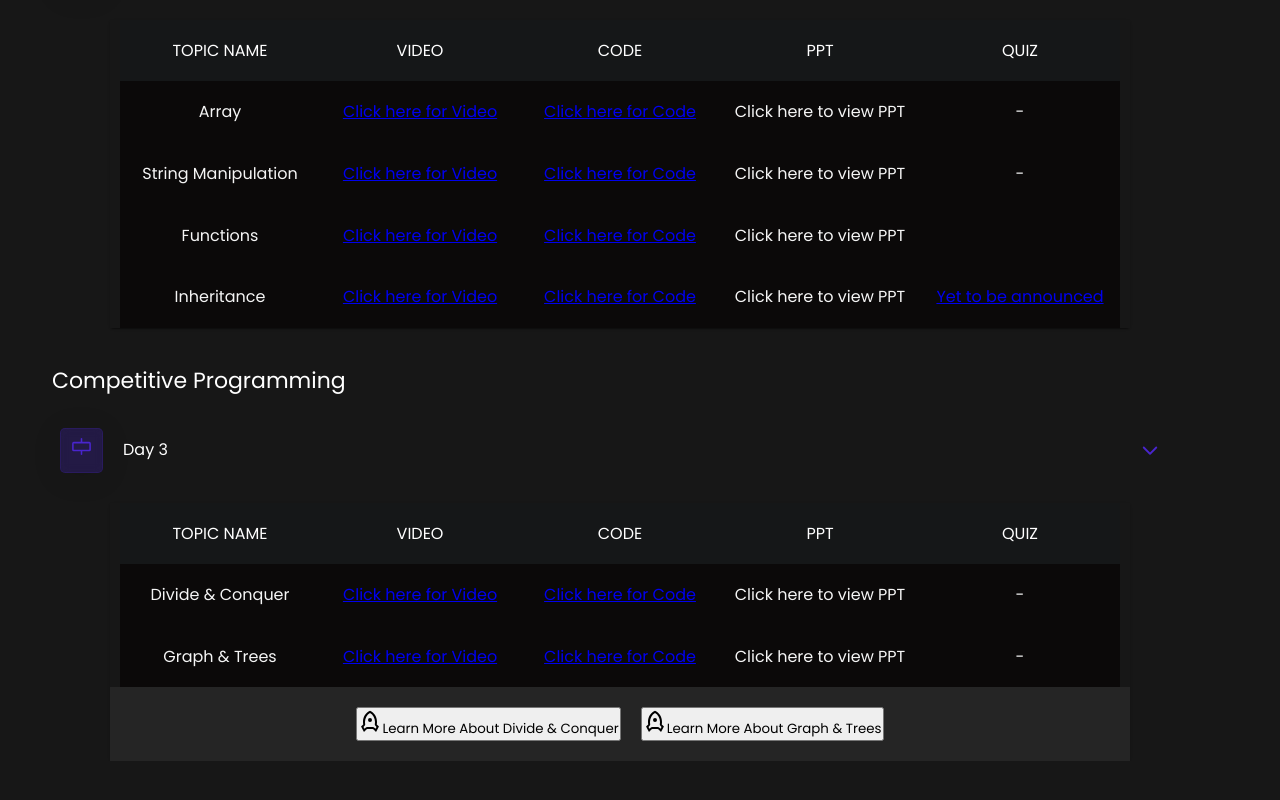
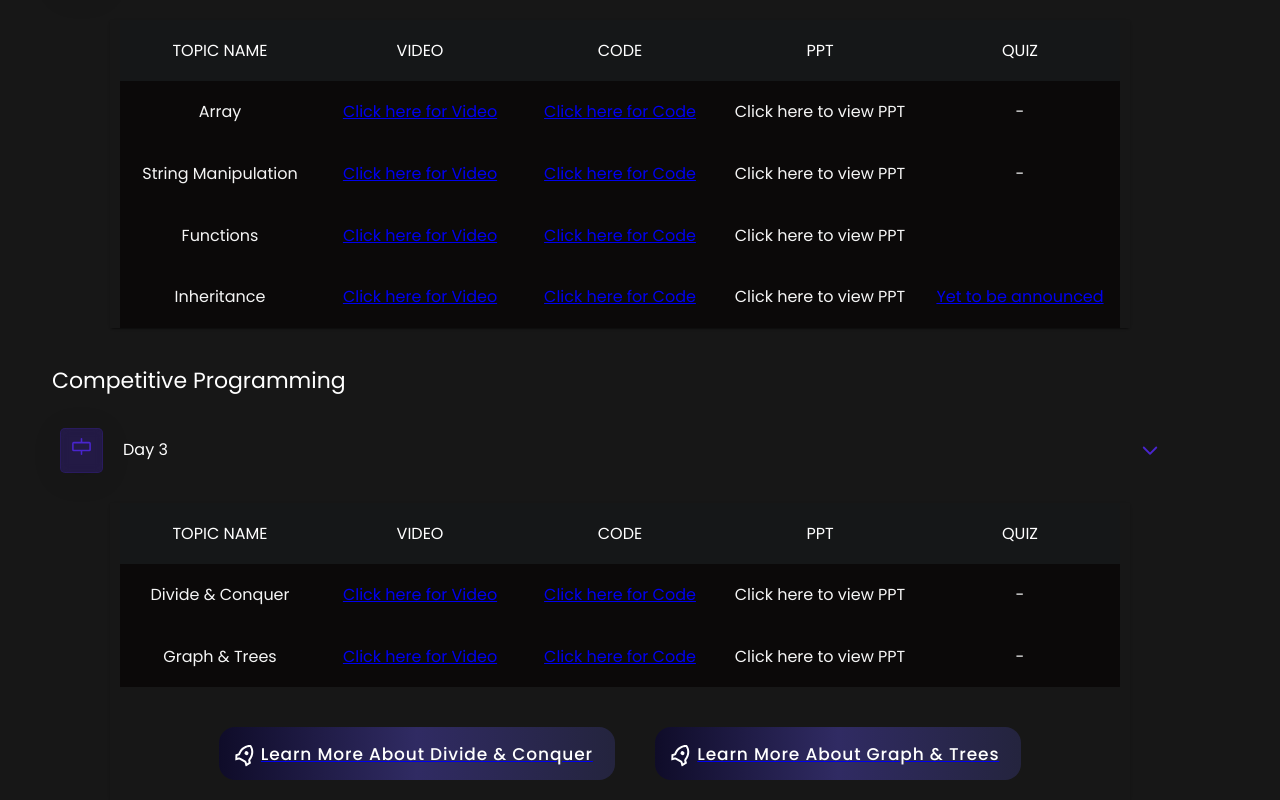
Before and after one commit to vitccacm/techjam, a React (Create React App) app: page /content in a window 1280 px wide. Shown: the part 1461-2261 px from the top of the page. Before the commit the page ends 2222 px from the top, so only its background shows below. Built offline with nearby package versions, Linux system fonts and the light colour scheme; the HTML template or start-up script is replaced by a standard one.

Commit message:
loginupdate

```diff
--- a/src/content.js
+++ b/src/content.js
@@ -122,17 +122,17 @@ const Content=()=>{
 
 
                   <Table3/>
-                  <div style={{display:'flex',flexDirection:'row',gap:'20px',justifyContent:'center',alignItems:'center',padding:'20px',backgroundColor:'#252525'}}>
+                  <div style={{display:'flex',flexDirection:'row',gap:'40px',justifyContent:'center',alignItems:'center',padding:'20px',backgroundColor:'#171717',paddingTop:'40px'}}>
 
                   <a href="https://vitchennai.acm.org/divide-and-conquer.html" target="_blank">
-                  <button>
+                  <button className="sbutton">
                   <svg xmlns="http://www.w3.org/2000/svg" viewBox="0 0 24 24" width="24" height="24"><path fill="none" d="M0 0h24v24H0z"></path><path fill="currentColor" d="M5 13c0-5.088 2.903-9.436 7-11.182C16.097 3.564 19 7.912 19 13c0 .823-.076 1.626-.22 2.403l1.94 1.832a.5.5 0 0 1 .095.603l-2.495 4.575a.5.5 0 0 1-.793.114l-2.234-2.234a1 1 0 0 0-.707-.293H9.414a1 1 0 0 0-.707.293l-2.234 2.234a.5.5 0 0 1-.793-.114l-2.495-4.575a.5.5 0 0 1 .095-.603l1.94-1.832C5.077 14.626 5 13.823 5 13zm1.476 6.696l.817-.817A3 3 0 0 1 9.414 18h5.172a3 3 0 0 1 2.121.879l.817.817.982-1.8-1.1-1.04a2 2 0 0 1-.593-1.82c.124-.664.187-1.345.187-2.036 0-3.87-1.995-7.3-5-8.96C8.995 5.7 7 9.13 7 13c0 .691.063 1.372.187 2.037a2 2 0 0 1-.593 1.82l-1.1 1.039.982 1.8zM12 13a2 2 0 1 1 0-4 2 2 0 0 1 0 4z"></path></svg>
                 <span>Learn More About Divide & Conquer</span>
                  </button>
                  </a>
 
                  <a href="https://vitchennai.acm.org/graphs-and-trees.html" target="_blank">
-                 <button>
+                 <button className="sbutton">
                   <svg xmlns="http://www.w3.org/2000/svg" viewBox="0 0 24 24" width="24" height="24"><path fill="none" d="M0 0h24v24H0z"></path><path fill="currentColor" d="M5 13c0-5.088 2.903-9.436 7-11.182C16.097 3.564 19 7.912 19 13c0 .823-.076 1.626-.22 2.403l1.94 1.832a.5.5 0 0 1 .095.603l-2.495 4.575a.5.5 0 0 1-.793.114l-2.234-2.234a1 1 0 0 0-.707-.293H9.414a1 1 0 0 0-.707.293l-2.234 2.234a.5.5 0 0 1-.793-.114l-2.495-4.575a.5.5 0 0 1 .095-.603l1.94-1.832C5.077 14.626 5 13.823 5 13zm1.476 6.696l.817-.817A3 3 0 0 1 9.414 18h5.172a3 3 0 0 1 2.121.879l.817.817.982-1.8-1.1-1.04a2 2 0 0 1-.593-1.82c.124-.664.187-1.345.187-2.036 0-3.87-1.995-7.3-5-8.96C8.995 5.7 7 9.13 7 13c0 .691.063 1.372.187 2.037a2 2 0 0 1-.593 1.82l-1.1 1.039.982 1.8zM12 13a2 2 0 1 1 0-4 2 2 0 0 1 0 4z"></path></svg>
                 <span>Learn More About Graph & Trees</span>
                  </button>
--- a/src/loginMockApi.js
+++ b/src/loginMockApi.js
@@ -74,7 +74,17 @@ const users = [
   { id:   69  , username: 'lakshmana.mahanand2021@vitstudent.ac.in', password: '6302604785' },
   { id:   70 , username: 'pjjoseph510@gmail.com', password: '9495107111' },
   { id:   71  , username: 'pjjoseph510@gmail.com', password: '7823921117' },
-
+  { id:   72  , username: 'shubhi.tiwari2021@vitstudent.ac.in', password: '9407276994' },
+  { id:   73  , username: 'sheshaadhri14@gmail.com', password: '7305640679' },
+  { id:   74  , username: 'shrraddhas.mishra2021@vitstudent.ac.in', password: '8377091420' },
+  { id:   75  , username: 'garv.gupta2023@vitstudent.ac.in', password: '8586969110' },
+  { id:   76  , username: 'sreelakshmimenon.k2023@vitstudent.ac.in', password: '9361433259' },
+  { id:   77  , username: 'rishika.v2023@vitstudent.ac.in', password: '9940478078' },
+  { id:   78  , username: 'govarthananb2003@gmail.com', password: '7338972828' },
+  { id:   79  , username: 'harikrishnan.sanand2023@vitstudent.ac.in', password: '9512666867' },
+  { id:   80  , username: 'sandeepganesh.d2023@vitstudent.ac.in', password: '7823921117' },
+  { id:   81  , username: 'tambesatvik.satyen2023@vitstudent.ac.in', password: '9833018641' },
+  { id:   82 , username: 'ezhilkumaran.l2023@vitstudent.ac.in', password: '9342276266' },
 
 ];
 
```
